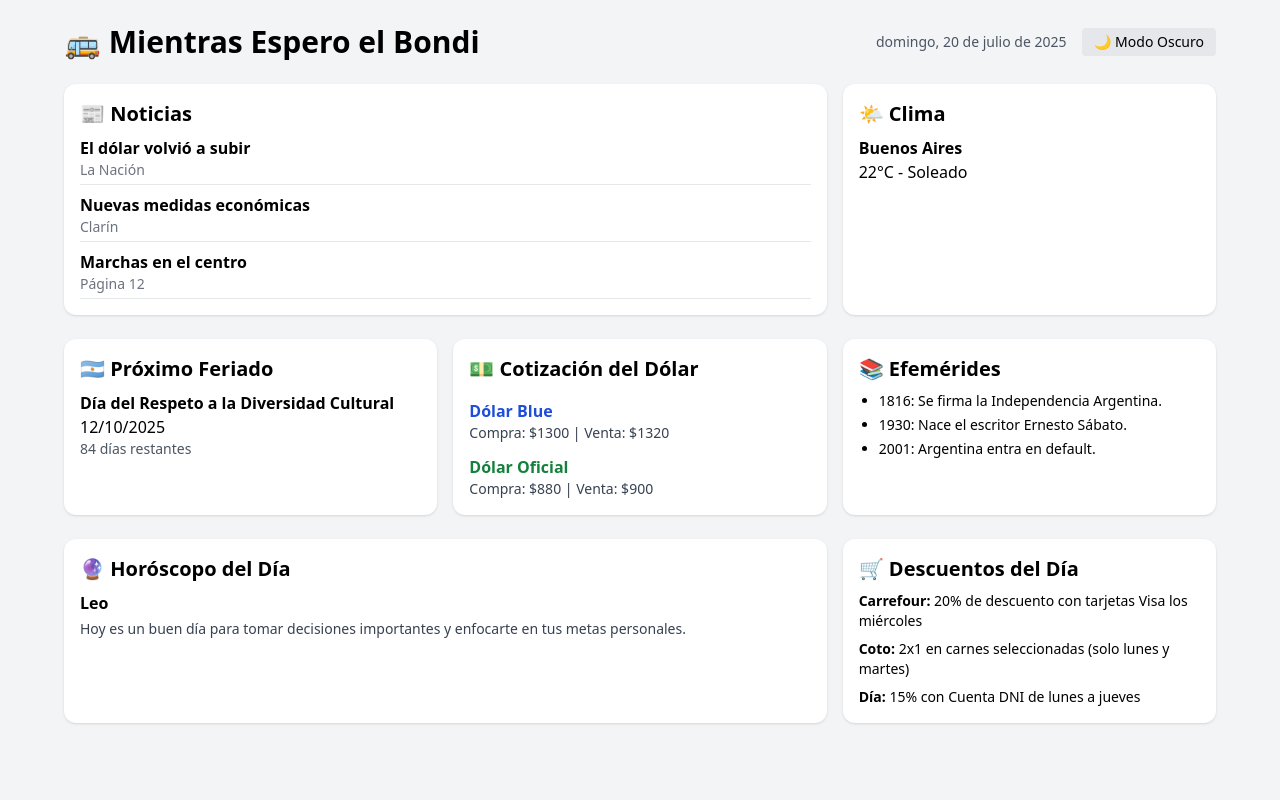
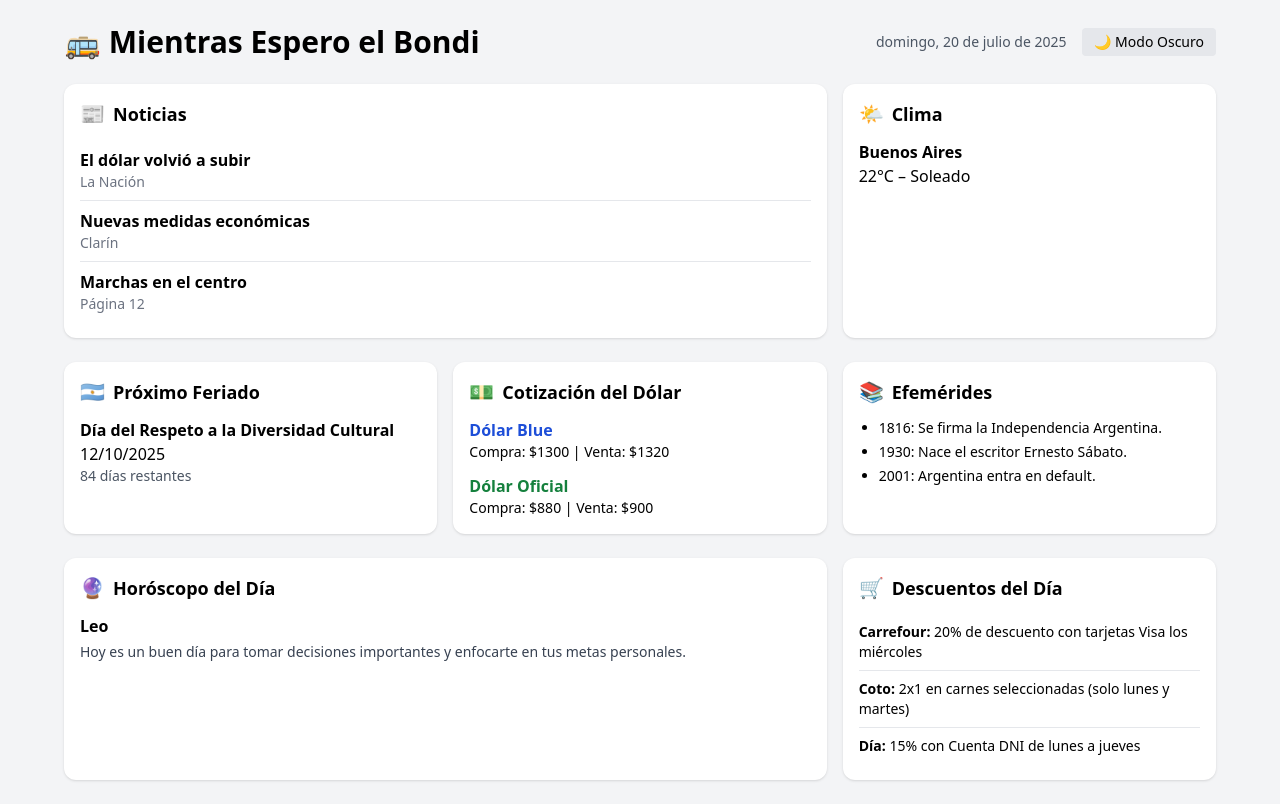
Before and after one commit to kalaniz0018/mientras-espero-el-bondi, a React (Vite) app: page / in a window 1280 px wide. Built offline with nearby package versions, Linux system fonts and the light colour scheme.

Commit message:
unificando las cards

```diff
--- a/src/components/Clock.tsx
+++ b/src/components/Clock.tsx
@@ -1,4 +1,5 @@
 import React from "react";
+import { Card } from "./UI/Card";
 
 type ClockProps = {
   className?: string;
@@ -14,9 +15,10 @@ export const Clock: React.FC<ClockProps> = ({ className = "" }) => {
   });
 
   return (
-    <div className={`bg-white dark:bg-gray-800 text-black dark:text-white bg-white p-4 rounded-xl shadow h-full min-h-[100px] ${className}`}>
-      <h2 className="text-xl font-bold mb-2">📅 Fecha</h2>
-      <p>{dateStr}</p>
+    <div className={className}>
+      <Card title="Fecha" icon="📅">
+        <p className="text-base">{dateStr}</p>
+      </Card>
     </div>
   );
 };
--- a/src/components/Descuentos.tsx
+++ b/src/components/Descuentos.tsx
@@ -1,5 +1,6 @@
 import React from "react";
 import { mockDescuentos } from "../mocks/mockData";
+import { Card } from "./UI/Card";
 
 type DescuentosProps = {
   className?: string;
@@ -7,17 +8,17 @@ type DescuentosProps = {
 
 export const Descuentos: React.FC<DescuentosProps> = ({ className = "" }) => {
   return (
-    <div
-      className={`bg-white dark:bg-gray-800 text-black dark:text-white p-4 rounded-xl shadow h-full min-h-[100px] ${className}`}>
-      <h2 className="text-xl font-bold mb-2">🛒 Descuentos del Día</h2>
-      <ul className="space-y-2 text-sm">
+    <div className={className}>
+      <Card title="Descuentos del Día" icon="🛒">
+        <ul className="divide-y divide-gray-200 dark:divide-gray-700 text-sm">
           {mockDescuentos.map((item, idx) => (
-          <li key={idx}>
+            <li key={idx} className="py-2">
               <span className="font-semibold">{item.supermercado}:</span>{" "}
               {item.promo}
             </li>
           ))}
         </ul>
+      </Card>
     </div>
   );
 };
--- a/src/components/Dolar.tsx
+++ b/src/components/Dolar.tsx
@@ -1,26 +1,25 @@
 import React from "react";
+import { Card } from "./UI/Card";
 
 export const Dolar: React.FC = () => {
   const blue = { tipo: "Blue", compra: 1300, venta: 1320 };
   const oficial = { tipo: "Oficial", compra: 880, venta: 900 };
 
   return (
-    <div className="bg-white p-4 rounded-xl shadow h-full min-h-[100px] bg-white dark:bg-gray-800 text-black dark:text-white">
-      <h2 className="text-xl font-bold mb-4">💵 Cotización del Dólar</h2>
-
+    <Card title="Cotización del Dólar" icon="💵">
       <div className="mb-3">
         <h3 className="font-semibold text-blue-700">Dólar Blue</h3>
-        <p className="text-sm text-gray-700 bg-white dark:bg-gray-800 text-black dark:text-white ">
+        <p className="text-sm">
           Compra: ${blue.compra} | Venta: ${blue.venta}
         </p>
       </div>
 
       <div>
         <h3 className="font-semibold text-green-700">Dólar Oficial</h3>
-        <p className="text-sm text-gray-700 bg-white dark:bg-gray-800 text-black dark:text-white ">
+        <p className="text-sm">
           Compra: ${oficial.compra} | Venta: ${oficial.venta}
         </p>
       </div>
-    </div>
+    </Card>
   );
 };
--- a/src/components/Efemerides.tsx
+++ b/src/components/Efemerides.tsx
@@ -1,5 +1,6 @@
 import React from "react";
 import { mockEfemerides } from "../mocks/mockData";
+import { Card } from "./UI/Card";
 
 type EfemeridesProps = {
   className?: string;
@@ -7,13 +8,14 @@ type EfemeridesProps = {
 
 export const Efemerides: React.FC<EfemeridesProps> = ({ className = "" }) => {
   return (
-    <div className={` bg-white dark:bg-gray-800 text-black dark:text-white bg-white p-4 rounded-xl shadow h-full min-h-[100px] ${className}`}>
-      <h2 className="text-xl font-bold mb-2">📚 Efemérides</h2>
-      <ul className="list-disc pl-5 space-y-1 text-sm">
-        {mockEfemerides.map((item, idx) => (
-          <li key={idx}>{item}</li>
-        ))}
-      </ul>
+    <div className={className}>
+      <Card title="Efemérides" icon="📚">
+        <ul className="list-disc pl-5 space-y-1 text-sm">
+          {mockEfemerides.map((item, idx) => (
+            <li key={idx}>{item}</li>
+          ))}
+        </ul>
+      </Card>
     </div>
   );
 };
--- a/src/components/Horoscopo.tsx
+++ b/src/components/Horoscopo.tsx
@@ -1,19 +1,20 @@
 import React from "react";
 import { mockHoroscopo } from "../mocks/mockData";
-
+import { Card } from "./UI/Card";
 
 type HoroscopoProps = {
   className?: string;
 };
 
-export const Horoscopo: React.FC<HoroscopoProps> = ({className = ""}) => {
+export const Horoscopo: React.FC<HoroscopoProps> = ({ className = "" }) => {
   return (
-    <div className={`bg-white dark:bg-gray-800 text-black dark:text-white p-4 rounded-xl shadow h-full min-h-[100px] ${className}`}>
-      <h2 className="text-xl font-bold mb-2">🔮 Horóscopo del Día</h2>
-      <p className="font-semibold mb-1">{mockHoroscopo.signo}</p>
-      <p className="text-sm text-gray-700 dark:text-gray-300">
-        {mockHoroscopo.mensaje}
-      </p>
+    <div className={className}>
+      <Card title="Horóscopo del Día" icon="🔮">
+        <p className="font-semibold mb-1">{mockHoroscopo.signo}</p>
+        <p className="text-sm text-gray-700 dark:text-gray-300">
+          {mockHoroscopo.mensaje}
+        </p>
+      </Card>
     </div>
   );
 };
--- a/src/components/News.tsx
+++ b/src/components/News.tsx
@@ -1,5 +1,6 @@
 import React from "react";
 import { mockNews } from "../mocks/mockData";
+import { Card } from "./UI/Card";
 
 type NewsProps = {
   className?: string;
@@ -7,16 +8,17 @@ type NewsProps = {
 
 export const News: React.FC<NewsProps> = ({ className = "" }) => {
   return (
-    <div className={`bg-white dark:bg-gray-800 text-black dark:text-white bg-white p-4 rounded-xl shadow max-h-64 overflow-auto ${className}`}>
-      <h2 className="text-xl font-bold mb-2">📰 Noticias</h2>
-      <ul className="space-y-2">
-        {mockNews.map((item, idx) => (
-          <li key={idx} className="border-b pb-1">
-            <p className="font-semibold">{item.title}</p>
-            <p className="text-sm text-gray-500 bg-white dark:bg-gray-800 text-black dark:text-white ">{item.source}</p>
-          </li>
-        ))}
-      </ul>
+    <div className={className}>
+      <Card title="Noticias" icon="📰">
+        <ul className="divide-y divide-gray-200 dark:divide-gray-700 max-h-64 overflow-auto">
+          {mockNews.map((item, idx) => (
+            <li key={idx} className="py-2">
+              <p className="font-semibold">{item.title}</p>
+              <p className="text-sm text-gray-500">{item.source}</p>
+            </li>
+          ))}
+        </ul>
+      </Card>
     </div>
   );
 };
--- a/src/components/NextFeriado.tsx
+++ b/src/components/NextFeriado.tsx
@@ -1,5 +1,6 @@
 import React from "react";
 import { mockFeriado } from "../mocks/mockData";
+import { Card } from "./UI/Card";
 
 type NextFeriadoProps = {
   className?: string;
@@ -13,13 +14,14 @@ export const NextFeriado: React.FC<NextFeriadoProps> = ({ className = "" }) => {
   const daysLeft = Math.ceil(diffInTime / (1000 * 3600 * 24));
 
   return (
-    <div className={`bg-white dark:bg-gray-800 text-black dark:text-white p-4 rounded-xl shadow h-full min-h-[100px] ${className}`}>
-      <h2 className="text-xl font-bold mb-2">🇦🇷 Próximo Feriado</h2>
-      <p className="font-semibold">{mockFeriado.name}</p>
-      <p>{feriadoDate.toLocaleDateString("es-AR")}</p>
-      <p className="text-sm text-gray-600 dark:text-gray-300">
-        {daysLeft} días restantes
-      </p>
+    <div className={className}>
+      <Card title="Próximo Feriado" icon="🇦🇷">
+        <p className="font-semibold">{mockFeriado.name}</p>
+        <p>{feriadoDate.toLocaleDateString("es-AR")}</p>
+        <p className="text-sm text-gray-600 dark:text-gray-300">
+          {daysLeft} días restantes
+        </p>
+      </Card>
     </div>
   );
 };
--- /dev/null
+++ b/src/components/UI/Card.tsx
@@ -0,0 +1,21 @@
+import React from "react";
+
+type CardProps = {
+  title: string;
+  icon?: string;
+  children: React.ReactNode;
+};
+
+export const Card: React.FC<CardProps> = ({ title, icon, children }) => {
+  return (
+    <div className="bg-white dark:bg-gray-800 text-black dark:text-white
+                    p-4 rounded-xl shadow h-full min-h-[100px]
+                    transition hover:shadow-lg hover:-translate-y-0.5">
+      <h2 className="text-lg font-bold mb-3 flex items-center gap-2">
+        {icon && <span className="text-xl">{icon}</span>}
+        {title}
+      </h2>
+      {children}
+    </div>
+  );
+};
--- a/src/components/Weather.tsx
+++ b/src/components/Weather.tsx
@@ -1,5 +1,6 @@
 import React from "react";
 import { mockWeather } from "../mocks/mockData";
+import { Card } from "./UI/Card";
 
 type WeatherProps = {
   className?: string;
@@ -7,10 +8,13 @@ type WeatherProps = {
 
 export const Weather: React.FC<WeatherProps> = ({ className = "" }) => {
   return (
-    <div className={`bg-white dark:bg-gray-800 text-black dark:text-white bg-white p-4 rounded-xl shadow h-full min-h-[100px] ${className}`}>
-      <h2 className="text-xl font-bold mb-2">🌤 Clima</h2>
-      <p className="font-semibold">{mockWeather.location}</p>
-      <p>{mockWeather.temperature} - {mockWeather.condition}</p>
+    <div className={className}>
+      <Card title="Clima" icon="🌤">
+        <p className="font-semibold">{mockWeather.location}</p>
+        <p>
+          {mockWeather.temperature} – {mockWeather.condition}
+        </p>
+      </Card>
     </div>
   );
 };
```
Lines whose indentation alone changed are shown as unchanged.
